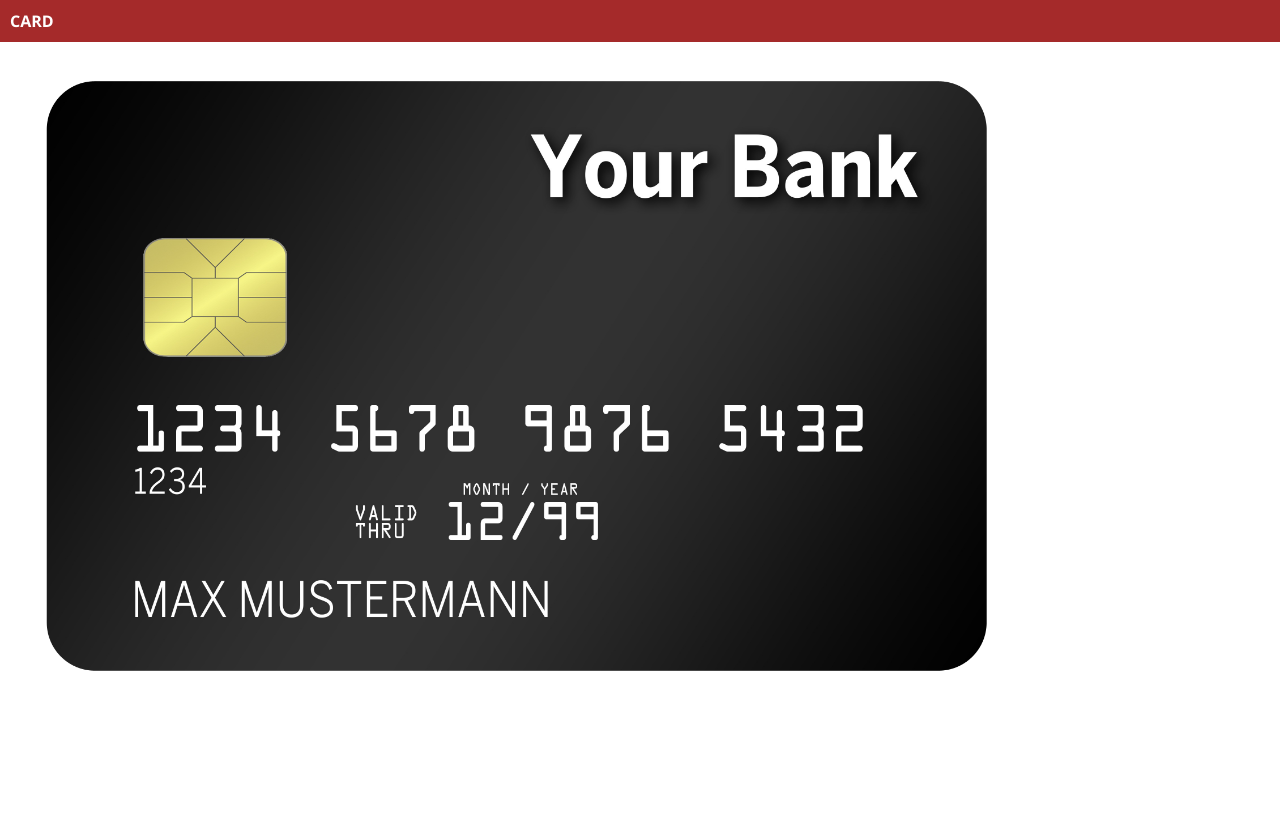
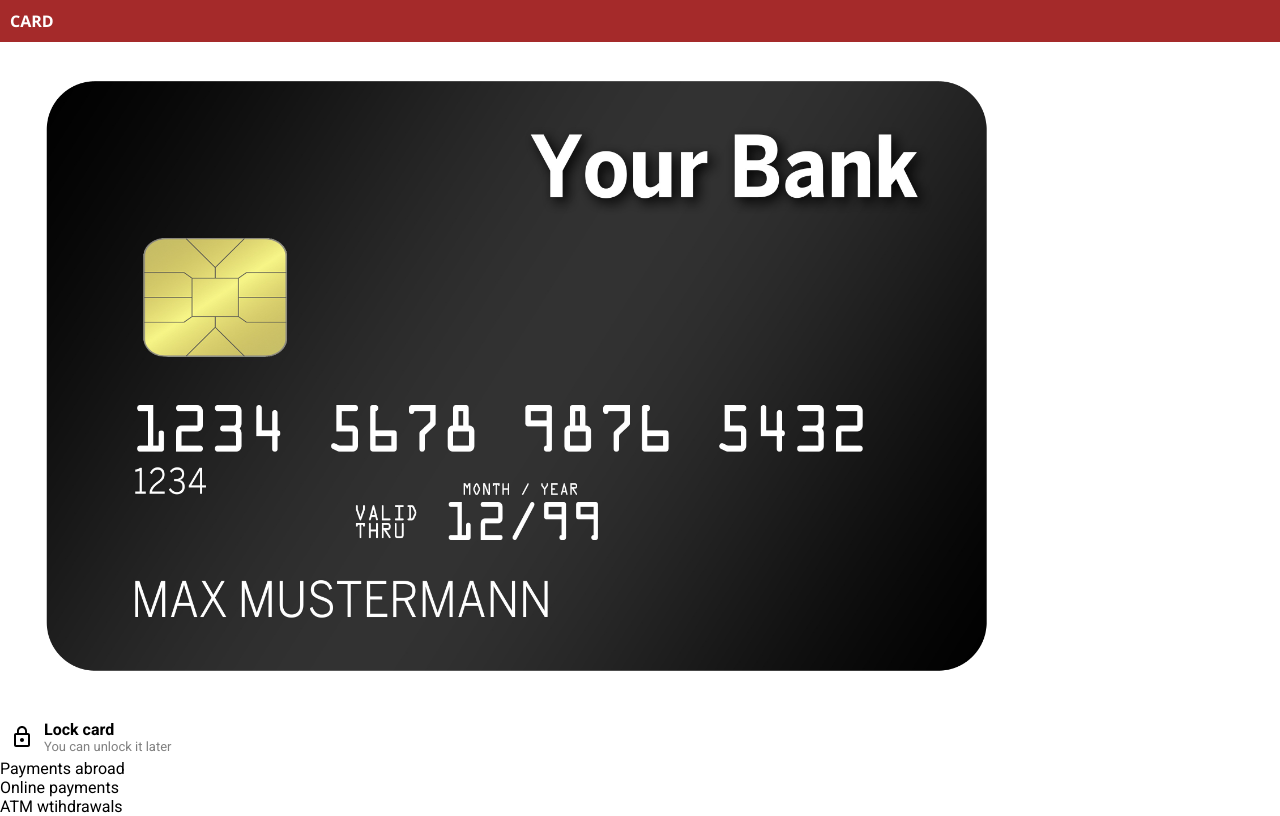
Before and after one commit to pteacher/asset14, a plain HTML site: page index.html in a window 1280 px wide. Drawn offline with Linux system fonts and the light colour scheme.

Commit message:
add some css styles and checklist

```diff
--- a/index.html
+++ b/index.html
@@ -15,5 +15,22 @@
       <img src="./img/card.png" alt="BLACK CARD">
     </div>
   </div>
+  <div>
+    <div class="checklist-item">
+      <div class="svg-icon">
+        <img src="./img/lock.svg" alt="lock">
+      </div>
+      <div class="checklist-text">
+        <p>Lock card</p>
+        <p>You can unlock it later</p>
+      </div>
+      <div>
+
+      </div>
+    </div>
+    <div>Payments abroad</div>
+    <div>Online payments</div>
+    <div>ATM wtihdrawals</div>
+  </div>
 </body>
 </html>
--- a/styles.css
+++ b/styles.css
@@ -8,11 +8,39 @@
 
 body {
     margin: 0px;
-    display: flex;
-    align-items: center;
-    justify-content: center;
+    font-family: 'Roboto';
 }
 
 .blackpremium img {
     width: 80%;
 }
+
+.checklist-item {
+    display: flex;
+}
+
+.svg-icon {
+    display: flex;
+    align-items: center;
+    justify-content: center;
+    margin: 10px;
+}
+
+.checklist-text {
+    display: flex;
+    flex-direction: column;
+    justify-content: center;
+}
+
+.checklist-text p {
+    margin: 0px 0px;
+}
+
+.checklist-item p:first-child {
+    font-weight: 800;
+}
+
+.checklist-item p:last-child {
+    color: grey;
+    font-size: small;
+}
```
